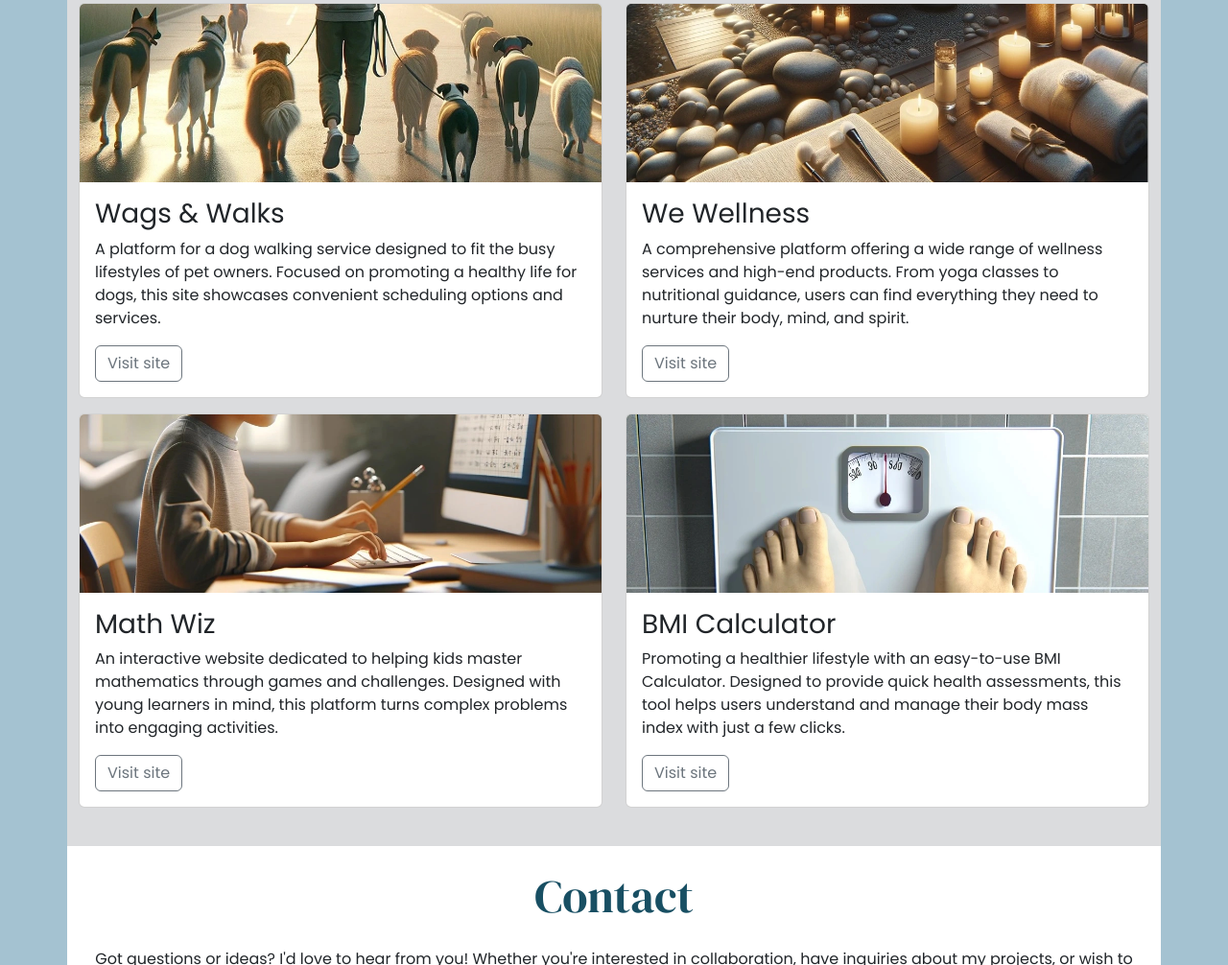
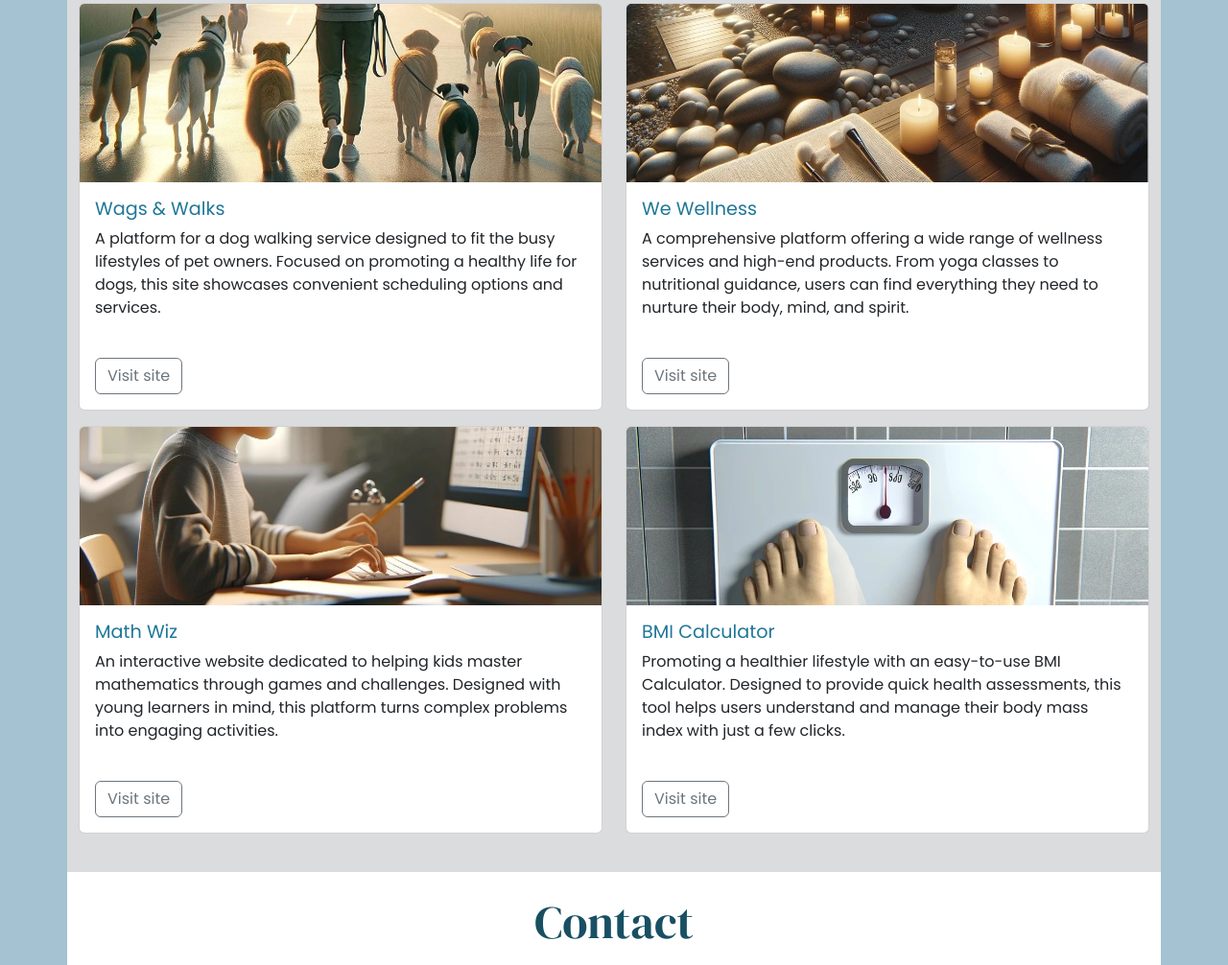
Before and after one commit to pendwmpian8/portfolio-project, a plain HTML site: page index.html in a window 1280 px wide. Shown: the part 1159-2165 px from the top of the page at 96% size. Drawn offline with nearby package versions, Linux system fonts and the light colour scheme.

Commit message:
combine bootstrap and custom css selectors

```diff
--- a/assets/css/style.css
+++ b/assets/css/style.css
@@ -8,6 +8,8 @@
 /* global styles */
 
 @import url('https://fonts.googleapis.com/css2?family=DM+Serif+Display:ital@0;1&family=Poppins&display=swap');
+
+
  #hero {
         background-color: #dbdcde;
         background-image: url(../images/background.webp);
@@ -32,10 +34,32 @@ h1, h2 {
         background-color: white;
     }
 
+/*portfolio*/
     #portfolio {
         background-color: #dbdcde;
     }
 
+    #portfolio .card-title {
+        color:#1f7798;
+        font-size: 1.2rem;
+    }
+
+#portfolio .btn:hover {
+    background-color: #1f7798;
+}
+
+#portfolio .card-text{
+    min-height: 120px;
+}
+/*contact*/
     #contact {
         background-color: white;
     }
+
+
+    /*media queries*/
+/*for portfolio cards being too tall on xl screens*/
+@media screen and (min-width: 1200px) {
+    min-height: auto;
+
+}
```
